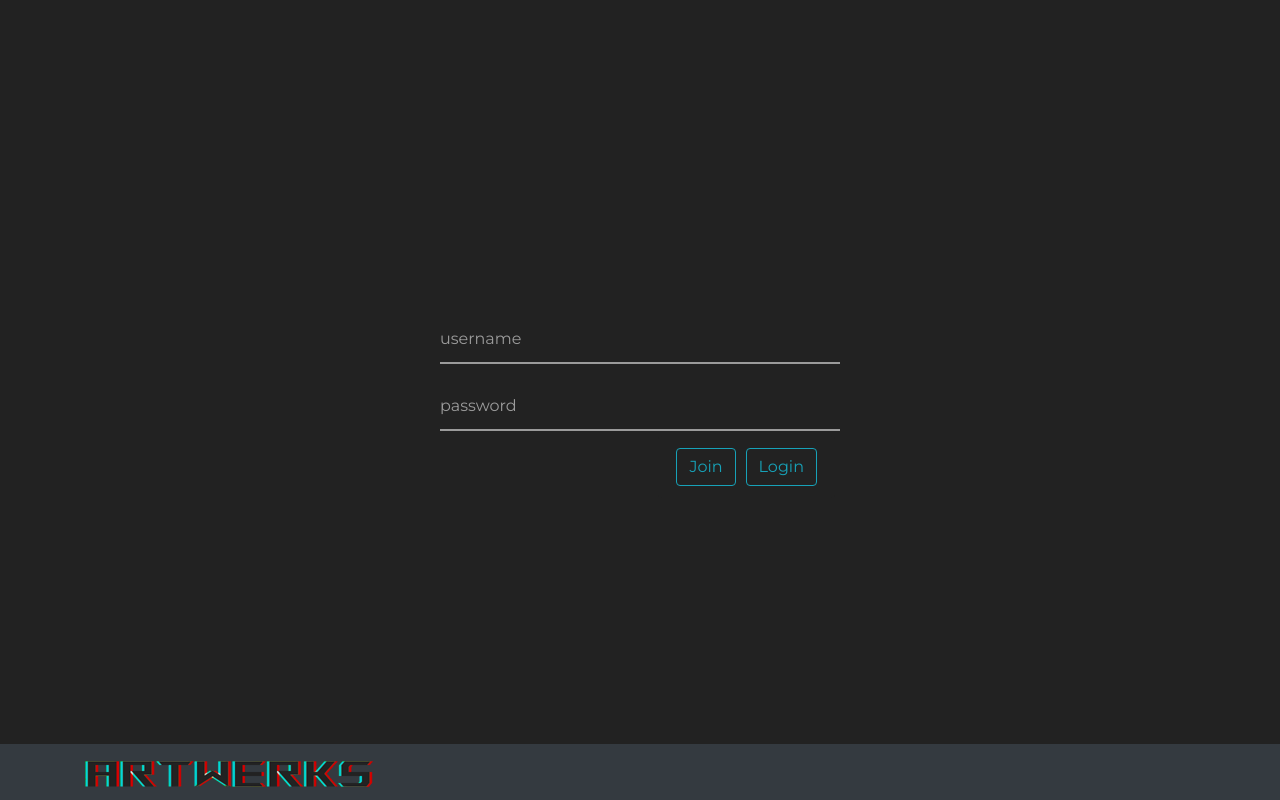
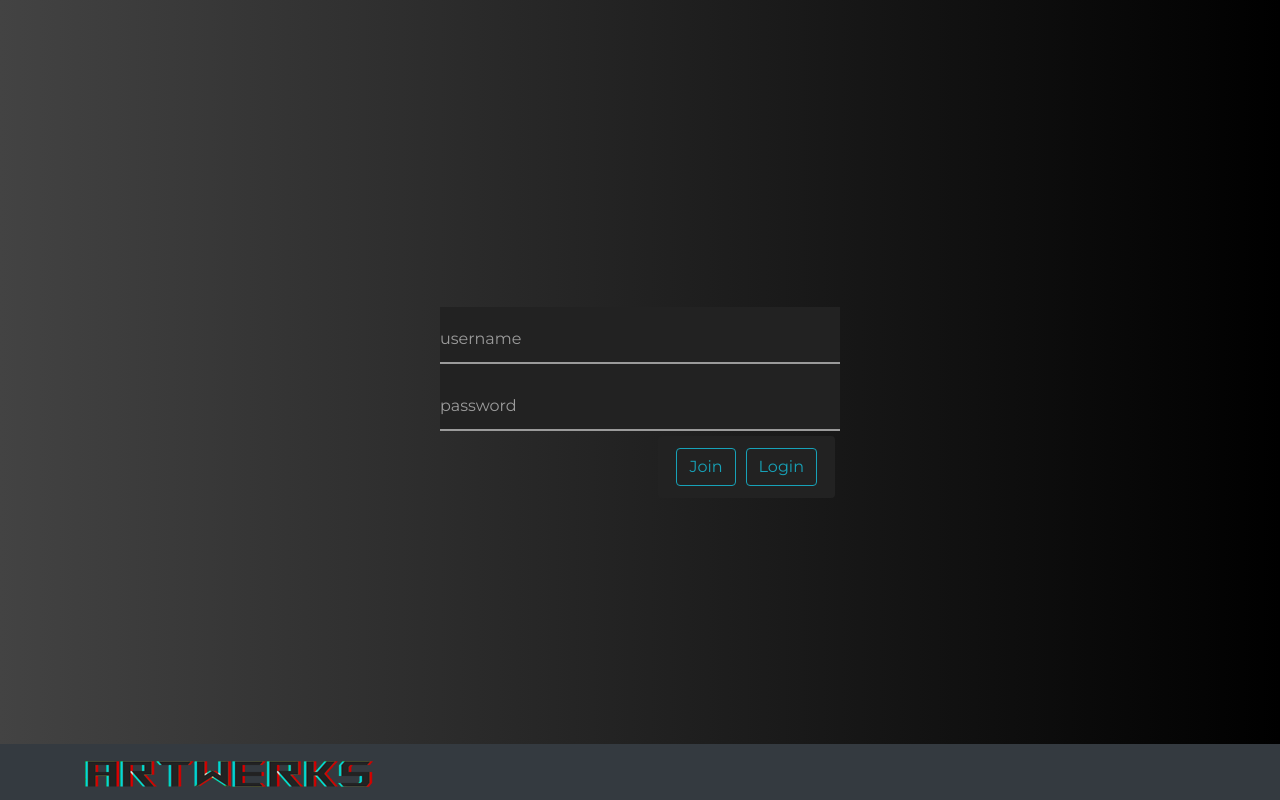
Before and after one commit to rev1311/artwerks, a React (Create React App) app in the folder client/: page / in a window 1280 px wide. Built offline with nearby package versions, Linux system fonts and the light colour scheme.

Commit message:
added background gradient

```diff
--- a/client/src/App.css
+++ b/client/src/App.css
@@ -1,7 +1,8 @@
 body {
     margin: 0;
     padding: 0;
-    background-color: #222;
-    /* font-family: 'Montserrat', ; */
     font-family: 'Cinzel', ;
+    background: #000000;
+    background: -webkit-linear-gradient(to right, #434343, #000000);
+    background: linear-gradient(to right, #434343, #000000);
 }
```
